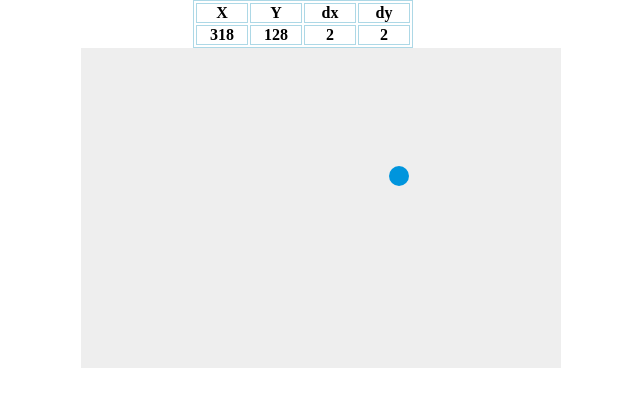
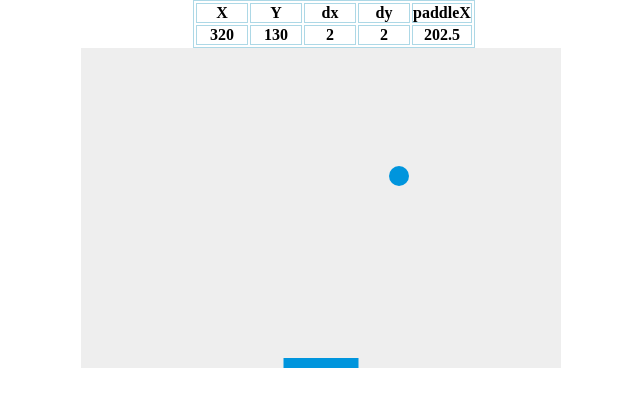
Before and after one commit to bstjohn/block-breaker, a plain HTML site: page index.html in a window 1280 px wide. Shown: the whole page, without its empty margins (319-959 px from the left). Drawn offline with Linux system fonts and the light colour scheme.

Commit message:
Adding a slider at the bottom

```diff
--- a/index.html
+++ b/index.html
@@ -13,12 +13,14 @@
             <th>Y</th>
             <th>dx</th>
             <th>dy</th>
+            <th>paddleX</th>
         </tr>
         <tr>
             <th id="x-row"></th>
             <th id="y-row"></th>
             <th id="dx-row"></th>
             <th id="dy-row"></th>
+            <th id="paddle-x-row"></th>
         </tr>
     </table>
     <canvas id="myCanvas" width="480" height="320"></canvas>
--- a/js/main.js
+++ b/js/main.js
@@ -2,24 +2,59 @@
 
 var canvas = document.getElementById('myCanvas');
 var ctx = canvas.getContext('2d');
+
+// Listen for keyboard events
+document.addEventListener('keydown', keyDownHandler, false);
+document.addEventListener('keyup', keyUpHandler, false);
+
+// Constants
+var RIGHT_CURSOR_CODE = 39;
+var LEFT_CURSOR_CODE = 37;
+
+// Properties
+var ballRadius = 10;
+var paddleHeight = 10;
+var paddleWidth = 75;
 
 // Coordinates
 var ballX = canvas.width / 2;
 var ballY = canvas.height - 30;
 var dx = 2;
 var dy = -2;
-var paddleZ = (canvas.width - paddleWidth) / 2;
+var paddleX = (canvas.width - paddleWidth) / 2;
 
-// Properties
-var ballRadius = 10;
-var paddleHeight = 10;
-var paddleWidth = 75;
+// Controls
+var rightPressed = false;
+var leftPressed = false;
+
+function keyDownHandler(e) {
+    if (e.keyCode === RIGHT_CURSOR_CODE) {
+        rightPressed = true;
+        return;
+    }
+
+    if (e.keyCode === LEFT_CURSOR_CODE) {
+        leftPressed = true;
+    }
+}
+
+function keyUpHandler(e) {
+    if (e.keyCode === RIGHT_CURSOR_CODE) {
+        rightPressed = false;
+        return;
+    }
+
+    if (e.keyCode === LEFT_CURSOR_CODE) {
+        leftPressed = false;
+    }
+}
 
 function updateTable() {
     document.getElementById('x-row').innerHTML = ballX;
     document.getElementById('y-row').innerHTML = ballY;
     document.getElementById('dx-row').innerHTML = dx;
     document.getElementById('dy-row').innerHTML = dy;
+    document.getElementById('paddle-x-row').innerHTML = paddleX;
 }
 
 function drawBall() {
@@ -30,12 +65,18 @@ function drawBall() {
     ctx.closePath();
 }
 
+function drawPaddle() {
+    ctx.beginPath();
+    ctx.rect(paddleX, canvas.height - paddleHeight, paddleWidth, paddleHeight);
+    ctx.fillStyle = '#0095DD';
+    ctx.fill();
+    ctx.closePath();
+}
+
 function draw() {
     ctx.clearRect(0, 0, canvas.width, canvas.height);
     drawBall();
-    updateTable();
-    ballX += dx;
-    ballY += dy;
+    drawPaddle();
 
     if (ballY + dy < ballRadius || ballY + dy > canvas.height - ballRadius) {
         dy = -dy;
@@ -44,6 +85,19 @@ function draw() {
     if (ballX + dx < ballRadius || ballX + dx > canvas.width - ballRadius) {
         dx = - dx;
     }
+
+    if (rightPressed && paddleX < canvas.width-paddleWidth) {
+        paddleX += 7;
+    } else if (leftPressed && paddleX > 0) {
+        paddleX -= 7;
+    }
+
+    // console.log(paddleX);
+
+    ballX += dx;
+    ballY += dy;
+
+    updateTable();
 }
 
 // Execute the draw method every 10 milliseconds
```
